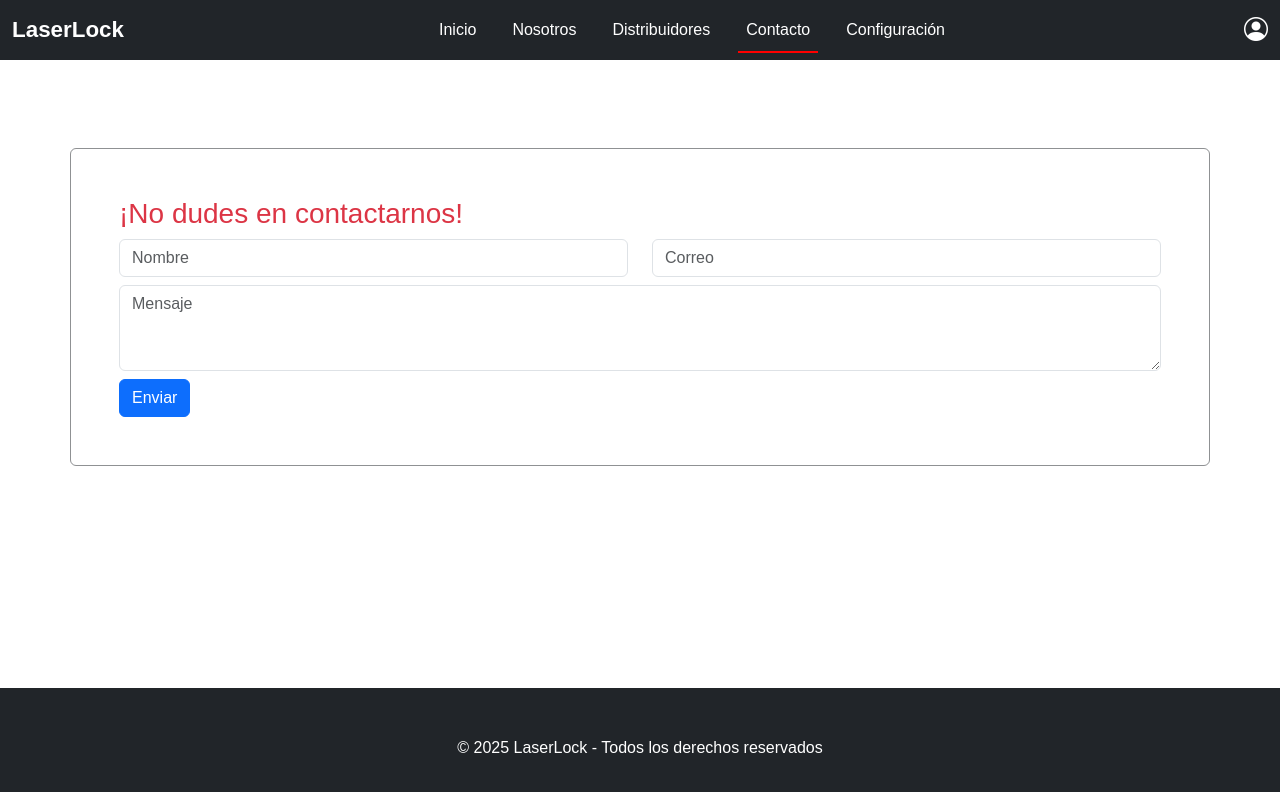
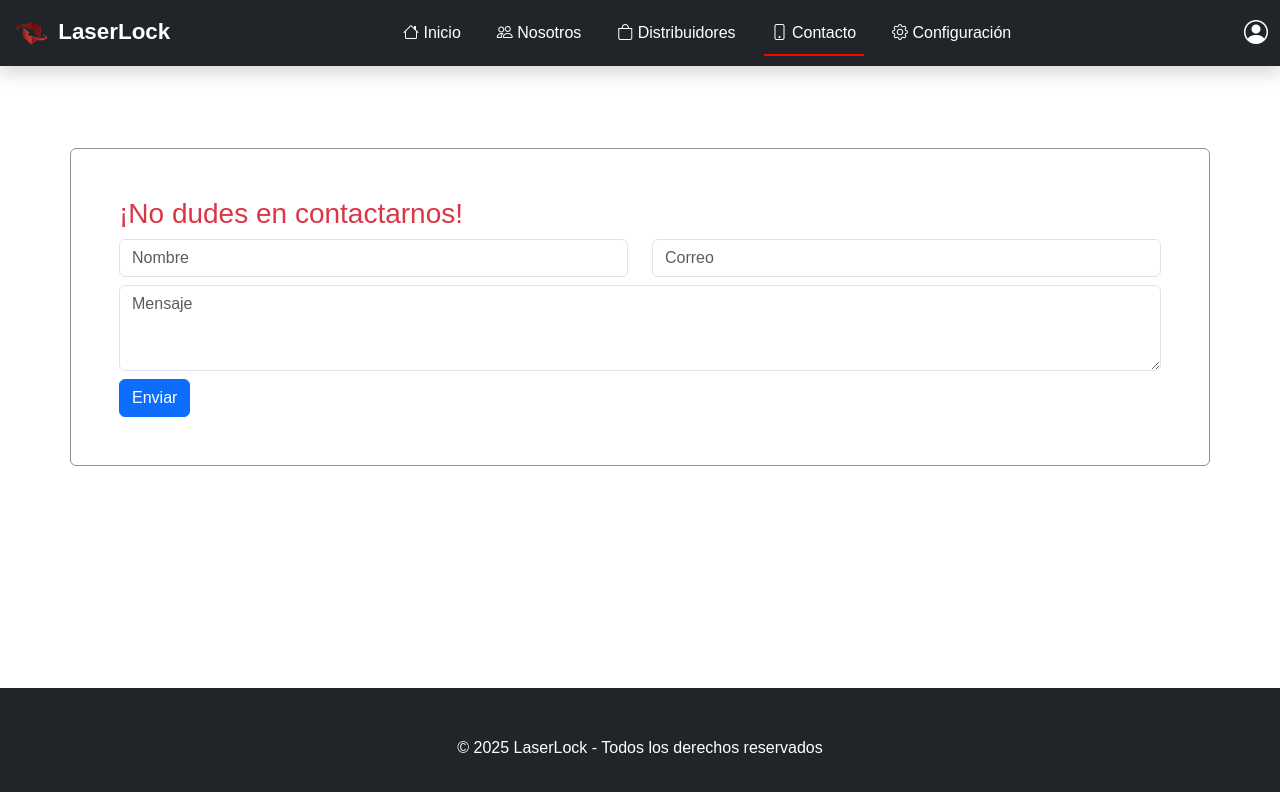
Before and after one commit to AraelA28103/LaserLock-website, a plain HTML site: page contacto.html in a window 1280 px wide. Drawn offline with nearby package versions, Linux system fonts and the light colour scheme.

Commit message:
a1
modificaiones

```diff
--- a/contacto.html
+++ b/contacto.html
@@ -12,28 +12,39 @@
 
 <body>
     <!-- NAVBAR -->
-    <nav class="navbar navbar-expand-md navbar-dark bg-dark fixed-top">
-        <div class="container-fluid flex-column">
+    <nav class="navbar navbar-expand-lg navbar-dark bg-dark fixed-top shadow">
+        <div class="container-fluid">
 
-            <!-- PRIMERA FILA: LOGO + BUSCADOR + ICONO PERFIL -->
-            <div class="d-flex justify-content-between align-items-center w-100">
-                <a class="navbar-brand fw-bold" href="index.html">LaserLock</a>
+            <!-- LOGO -->
+            <a class="navbar-brand fw-bold" href="index.html">
+                <img src="static/images/logo.ico" alt="" width="40"> LaserLock
+            </a>
 
-                <!-- SEGUNDA FILA: MENÚ DE ENLACES -->
+            <!-- BOTÓN HAMBURGUESA -->
+            <button class="navbar-toggler" type="button" data-bs-toggle="collapse" data-bs-target="#navbarNav">
+                <span class="navbar-toggler-icon"></span>
+            </button>
 
+            <!-- MENÚ -->
+            <div class="collapse navbar-collapse" id="navbarNav">
                 <ul class="navbar-nav mx-auto">
-                    <li class="nav-item"><a class="nav-link" href="index.html">Inicio</a></li>
-                    <li class="nav-item"><a class="nav-link"
-                            href="https://araela28103.github.io/LaserLock-info/">Nosotros</a></li>
-                    <li class="nav-item"><a class="nav-link" href="distribuidores.html">Distribuidores</a></li>
-                    <li class="nav-item"><a class="nav-link active" href="contacto.html">Contacto</a></li>
-                    <li class="nav-item"><a class="nav-link" href="configuracion.html">Configuración</a></li>
+                    <li class="nav-item"><a class="nav-link" href="index.html"><i class="bi bi-house"></i>
+                            Inicio</a></li>
+                    <li class="nav-item"><a class="nav-link" href="https://araela28103.github.io/LaserLock-info/"><i
+                                class="bi bi-people"></i> Nosotros</a></li>
+                    <li class="nav-item"><a class="nav-link" href="distribuidores.html"><i class="bi bi-bag"></i>
+                            Distribuidores</a></li>
+                    <li class="nav-item"><a class="nav-link active" href="contacto.html"><i class="bi bi-phone"></i>
+                            Contacto</a></li>
+                    <li class="nav-item"><a class="nav-link" href="configuracion.html"><i class="bi bi-gear"></i>
+                            Configuración</a></li>
                 </ul>
-                <a href="#" class="text-white">
+
+                <!-- ICONO PERFIL -->
+                <a href="#" class="text-white ms-3">
                     <i class="bi bi-person-circle fs-4"></i>
                 </a>
             </div>
-
         </div>
     </nav>
 
```
Also changed, not shown: configuracion.html (+25 -13 lines), distribuidores.html (+25 -13 lines), index.html (+25 -13 lines).
